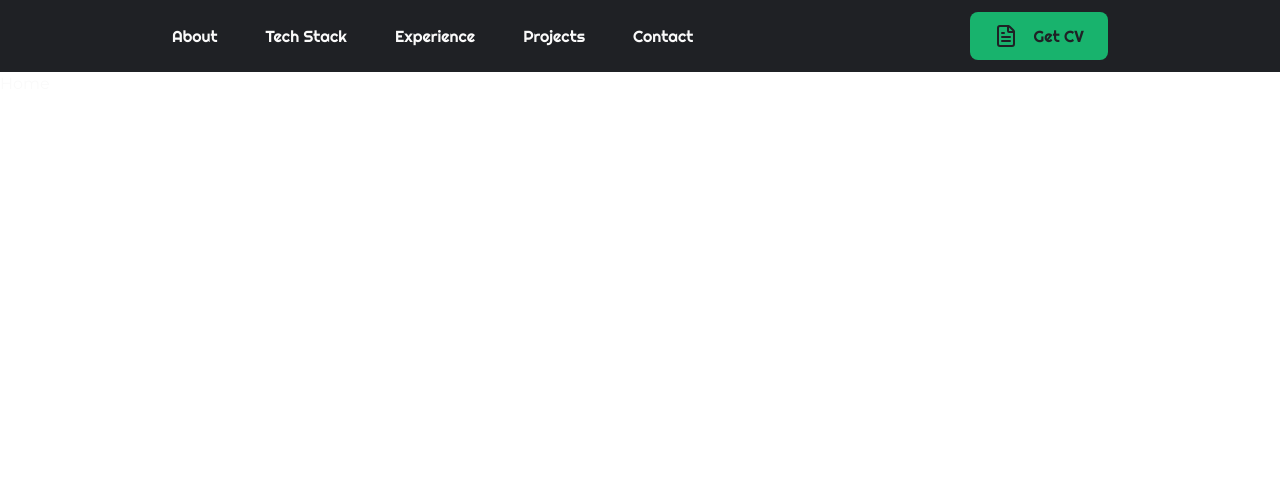
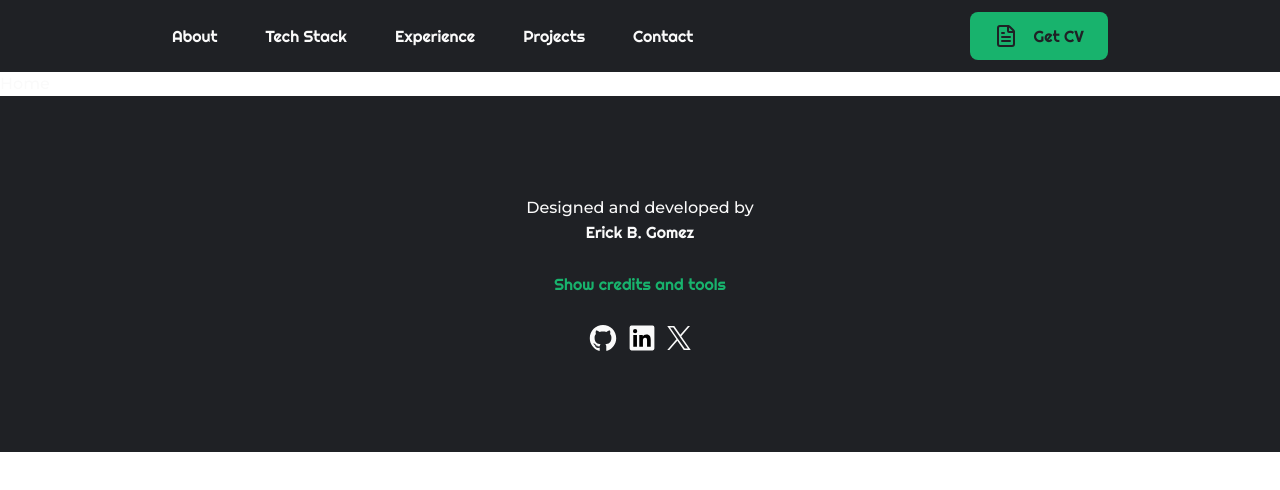
Before and after one commit to ErickBGomez/portfolio, a React app: page / in a window 1280 px wide. Shown: the top 490 px of the page. Built offline with nearby package versions, Linux system fonts and the light colour scheme; the HTML template or start-up script is replaced by a standard one.

Commit message:
feat: Create footer component

```diff
--- /dev/null
+++ b/src/common/components/footer/Footer.tsx
@@ -0,0 +1,30 @@
+import Button from "../button/Button";
+import { Github, LinkedIn, X } from "../icons/Icons";
+
+// Icon obtained from devicons: https://devicon.dev/
+const Footer = () => {
+  return (
+    <footer className="w-full bg-black-100">
+      <div className="max-w-250 mx-auto flex flex-col items-center gap-4 py-25">
+        <div className="flex flex-col items-center">
+          <span>Designed and developed by</span>
+          <span className="font-display">Erick B. Gomez</span>
+        </div>
+        <Button label="Show credits and tools" variant="transparent" />
+        <div className="flex items-center gap-3">
+          <a href="https://github.com/ErickBGomez" target="_black">
+            <Github className="w-7 h-7" />
+          </a>
+          <a href="https://linkedin.com/in/ErickBGomez" target="_black">
+            <LinkedIn className="w-6.5 h-6.5" />
+          </a>
+          <a href="https://x.com/ErickBGomez" target="_black">
+            <X className="w-6 h-6" />
+          </a>
+        </div>
+      </div>
+    </footer>
+  );
+};
+
+export default Footer;
--- a/src/index.css
+++ b/src/index.css
@@ -30,12 +30,10 @@
 }
 
 @layer base {
-  html {
-    font-family: var(--font-sans);
-  }
-
   body {
     /* background-color: var(--color-black-100); */
+    font-family: var(--font-sans);
+    font-weight: 500;
     color: var(--color-white-100);
   }
 }
--- a/src/layout/Layout.tsx
+++ b/src/layout/Layout.tsx
@@ -1,5 +1,6 @@
 import { Outlet } from "react-router";
 import Header from "./components/header/Header";
+import Footer from "../common/components/footer/Footer";
 
 const Layout = () => {
   return (
@@ -8,6 +9,7 @@ const Layout = () => {
       <main>
         <Outlet />
       </main>
+      <Footer />
     </div>
   );
 };
```
